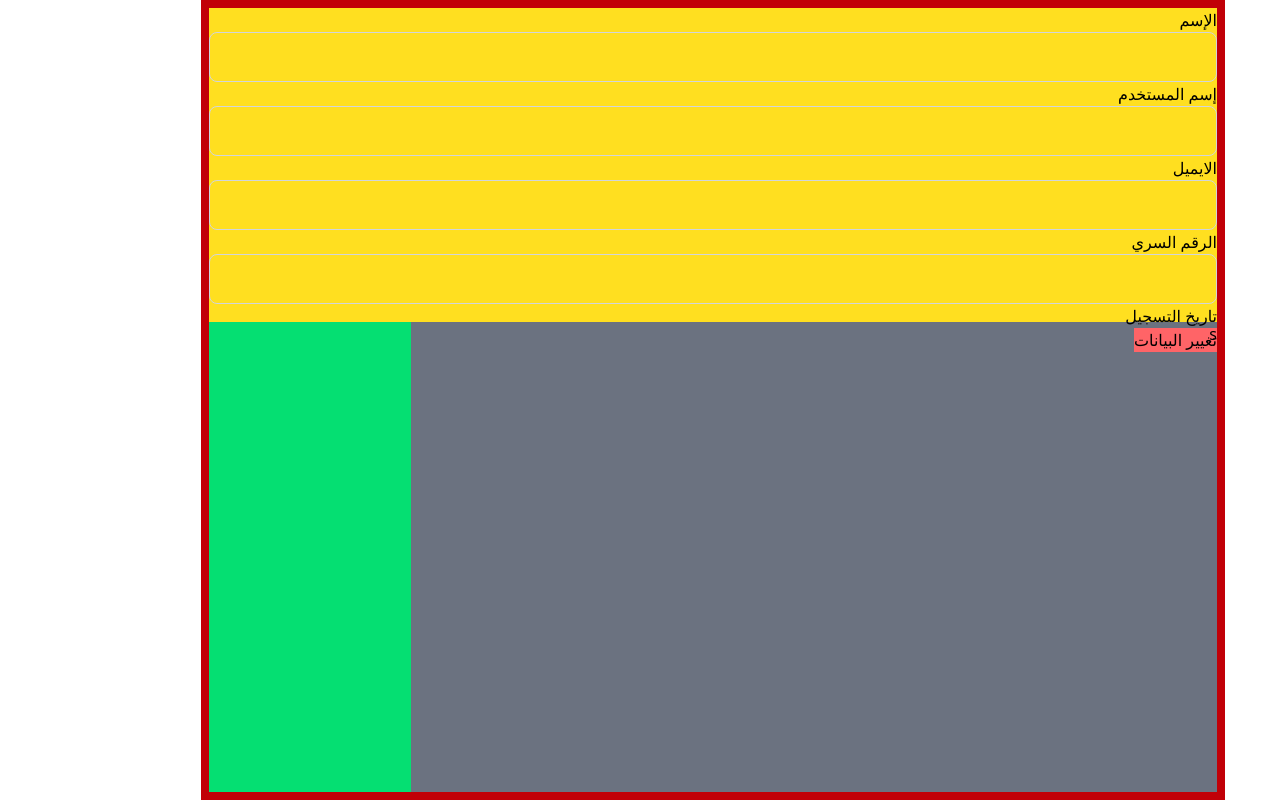
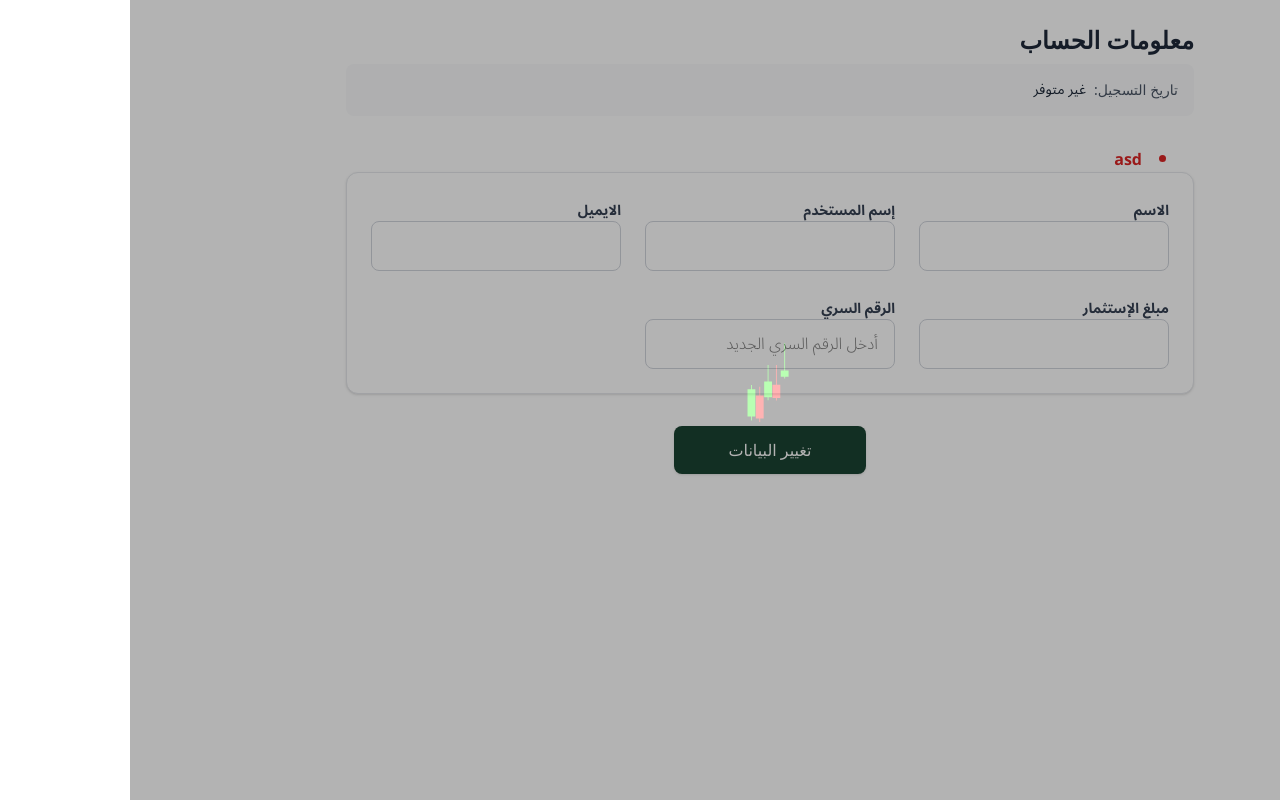
Before and after one commit to AbdulmalekAli60/Smart-Saudi-Stock-Advisor, a React (Vite) app in the folder frontend/: page /account in a window 1280 px wide. Built offline with nearby package versions, Linux system fonts and the light colour scheme; no server answers.

Commit message:
Working on update user account info

```diff
--- /dev/null
+++ b/frontend/src/Interfaces/UpdateInfoInterface.ts
@@ -0,0 +1,6 @@
+export interface UpdateInfo {
+  name: string | null;
+  username: string | null;
+  password: string | null;
+  email: string | null;
+}
--- a/frontend/src/Interfaces/UserResponseInterface.ts
+++ b/frontend/src/Interfaces/UserResponseInterface.ts
@@ -6,4 +6,6 @@ export default interface UserResponseInterface {
   joinDate: string | undefined;
   userId: number | undefined;
   role: string | undefined;
+
+  investAmount: number;
 }
--- a/frontend/src/components/Input.tsx
+++ b/frontend/src/components/Input.tsx
@@ -20,10 +20,12 @@ export default function Input({
   isRequired,
   onChange,
   isDisabled,
+  value
 }: InputProps) {
   return (
     <input
       type={type}
+      value={value}
       id={id}
       name={name}
       className="w-full px-3 py-2 lg:px-4 lg:py-3 border border-gray-300 rounded-lg focus:ring-2 focus:ring-accent focus:border-transparent font-primary-thin"
--- a/frontend/src/pages/AccountPage.tsx
+++ b/frontend/src/pages/AccountPage.tsx
@@ -1,82 +1,148 @@
 import { useState } from "react";
 import Input from "../components/Input";
-import { useUserInfo } from "../contexts/UserContext";
+import { useQuery } from "@tanstack/react-query";
+import { userDataQueryOptions } from "../services/UserService";
+import Loader from "../components/Loader";
+import { UpdateInfo } from "../Interfaces/UpdateInfoInterface";
 
 export default function AccountPage() {
   const [updateData, setUpdateData] = useState<boolean>(false);
-
-  const { currentUserData } = useUserInfo();
+  const [updatedInfo, setUpdatedInfo] = useState<UpdateInfo>({
+    email: null,
+    name: null,
+    password: null,
+    username: null,
+  });
 
   const isUpdateData = updateData ? false : true;
 
+  const { data, isLoading } = useQuery(userDataQueryOptions());
+
+  const formFields = [
+    {
+      id: "name-input",
+      name: "name",
+      label: "الاسم",
+      type: "text",
+      value: data?.data.name,
+      placeholder: "",
+    },
+    {
+      id: "username-input",
+      name: "username",
+      label: "إسم المستخدم",
+      type: "text",
+      value: data?.data.username,
+      placeholder: "",
+    },
+    {
+      id: "email-input",
+      name: "email",
+      label: "الايميل",
+      type: "email",
+      value: data?.data.email,
+      placeholder: "",
+    },
+    {
+      id: "amount-input",
+      name: "investmentAmount",
+      label: "مبلغ الإستثمار",
+      type: "text",
+      value: data?.data.investAmount,
+      placeholder: "",
+    },
+    {
+      id: "password-input",
+      name: "password",
+      label: "الرقم السري",
+      type: "password",
+      placeholder: "أدخل الرقم السري الجديد",
+    },
+  ];
   function handleInputChange(e: React.ChangeEvent<HTMLInputElement>) {
-    console.log(e);
+    const { name, value } = e.target;
+
+    setUpdatedInfo((prev) => ({
+      ...prev,
+      [name]: value,
+    }));
   }
 
+  console.log({ ...updatedInfo });
+
   return (
-    <main className="max-w-4/5 flex-col justify-between items-center h-screen bg-red-700 m-auto p-2">
-      <div className="bg-yellow-300 w-full h-2/5">
-        <label>الإسم</label>
-        <Input
-          id="text"
-          isDisabled={isUpdateData}
-          isRequired={false}
-          name="name"
-          type="text"
-          onChange={handleInputChange}
-          value={currentUserData.name}
-        />
+    <main className="max-w-4xl mx-auto p-6 h-fit bg-white">
+      {/* Header Section */}
+      <div className="mb-8">
+        <h1 className="text-2xl font-bold text-gray-800 mb-2">
+          معلومات الحساب
+        </h1>
+        <div className="flex items-center justify-between bg-gray-50 p-4 rounded-lg">
+          <div className="flex items-center gap-2">
+            <span className="text-sm font-medium text-gray-600">
+              تاريخ التسجيل:
+            </span>
+            <span className="text-sm text-gray-800 font-primary-regular">
+              {data?.data.joinDate?.split("T")[0] || "غير متوفر"}
+            </span>
+          </div>
+        </div>
+      </div>
 
-        <label>إسم المستخدم</label>
-        <Input
-          id="text"
-          isDisabled={isUpdateData}
-          isRequired={false}
-          name="username"
-          type="text"
-          onChange={handleInputChange}
-          value={currentUserData.username}
-        />
+      {/* for erorr */}
+      <div className="font-primary-bold text-fail mr-7 mb- h-fit ">
+        <li>asd</li>
+      </div>
 
-        <label>الايميل</label>
-        <Input
-          id="text"
-          isDisabled={isUpdateData}
-          isRequired={false}
-          name="email"
-          type="text"
-          onChange={handleInputChange}
-          value={currentUserData.email}
-        />
+      <div className="bg-white border border-gray-200 rounded-xl p-6 mb-8 shadow-sm">
+        <div className="grid grid-cols-1 md:grid-cols-2 lg:grid-cols-3 gap-6">
+          {formFields.map((field) => (
+            <div key={field.name} className="space-y-2">
+              <label
+                htmlFor={field.id}
+                className="text-sm font-primary-bold text-gray-700 mb-1"
+              >
+                {field.label}
+              </label>
+              <Input
+                id={field.id}
+                isDisabled={isUpdateData}
+                isRequired={false}
+                name={field.name}
+                type={field.type}
+                onChange={handleInputChange}
+                value={field.value?.toString() || ""} // fix this
+                placeholder={field.placeholder}
+              />
+            </div>
+          ))}
+        </div>
+      </div>
 
-        <label>الرقم السري</label>
-        <Input
-          id="text"
-          isDisabled={isUpdateData}
-          isRequired={false}
-          name="password"
-          type="text"
-          onChange={handleInputChange}
-          value={currentUserData.email}
-        />
+      <div className="flex flex-col sm:flex-row gap-4 justify-center items-center">
+        <button
+          className="w-full sm:w-48 py-3 px-6 font-medium bg-primary hover:bg-primary-light text-white rounded-lg transition-colors duration-200 shadow-sm hover:shadow-md"
+          onClick={() => setUpdateData(!updateData)}
+        >
+          {isUpdateData ? "تغيير البيانات" : "إلغاء"}
+        </button>
 
-        <label>تاريخ التسجيل</label>
-        <span>{currentUserData.joinDate}</span>
-
-        <br />
         <button
-          className="bg-red-400 cursor-pointer"
-          onClick={() => {
-            setUpdateData(!updateData);
-          }}
+          className={`${
+            isUpdateData ? "hidden" : ""
+          } w-full sm:w-48 py-3 px-6 font-medium bg-green-600 hover:bg-green-700 text-white rounded-lg transition-colors duration-200 shadow-sm hover:shadow-md`}
+          onClick={() => setUpdateData(!updateData)}
         >
-          {isUpdateData ? "تغيير البيانات" : "حفظ"}
+          حفظ التغييرات
         </button>
       </div>
 
+      {/*
       <section className="bg-green-400 w-full h-3/5 ">
-        <div className="bg-accent max-w-4/5 h-full ">s</div>
-      </section>
+        <div className="bg-accent max-w-4/5 h-full ">WatchList section</div>
+      </section> */}
+
+      {isLoading && <Loader />}
     </main>
   );
 }
--- a/frontend/src/pages/LogInPage.tsx
+++ b/frontend/src/pages/LogInPage.tsx
@@ -101,7 +101,7 @@ export default function LogInPage() {
                     الإيميل
                   </label>
                   <Input
-                    id="email"
+                    id="email-input"
                     name="email"
                     type="email"
                     placeholder="أدخل الإيميل"
@@ -119,7 +119,7 @@ export default function LogInPage() {
                     الرقم السري
                   </label>
                   <Input
-                    id="password"
+                    id="password-input"
                     name="password"
                     type="password"
                     placeholder="أدخل الرقم السري"
--- a/frontend/src/pages/SignUpPage.tsx
+++ b/frontend/src/pages/SignUpPage.tsx
@@ -102,7 +102,7 @@ export default function SignUpPage() {
                     الإسم
                   </label>
                   <Input
-                    id="name"
+                    id="name-input"
                     name="name"
                     type="text"
                     placeholder="أدخل الإسم"
@@ -121,7 +121,7 @@ export default function SignUpPage() {
                     إسم المستخدم
                   </label>
                   <Input
-                    id="username"
+                    id="username-input"
                     name="username"
                     type="text"
                     isRequired={true}
@@ -140,7 +140,7 @@ export default function SignUpPage() {
                     الإيميل
                   </label>
                   <Input
-                    id="email"
+                    id="email-input"
                     name="email"
                     type="email"
                     placeholder="أدخل الإيميل"
@@ -159,7 +159,7 @@ export default function SignUpPage() {
                     الرقم السري
                   </label>
                   <Input
-                    id="password"
+                    id="password-input"
                     name="password"
                     type="password"
                     placeholder="أدخل الرقم السىري"
--- /dev/null
+++ b/frontend/src/services/UserService.ts
@@ -0,0 +1,16 @@
+import { queryOptions } from "@tanstack/react-query";
+import axios, { AxiosResponse } from "axios";
+import UserResponseInterface from "../Interfaces/UserResponseInterface";
+
+const BASE_URL = "http://localhost:8080";
+const USERDATA = "/user/personal";
+export function userDataQueryOptions() {
+  return queryOptions({
+    queryKey: ["fresh-data"],
+    queryFn: getUserData,
+  });
+}
+
+const getUserData = (): Promise<AxiosResponse<UserResponseInterface>> => {
+  return axios.get(`${BASE_URL}${USERDATA}`, { withCredentials: true });
+};
```
